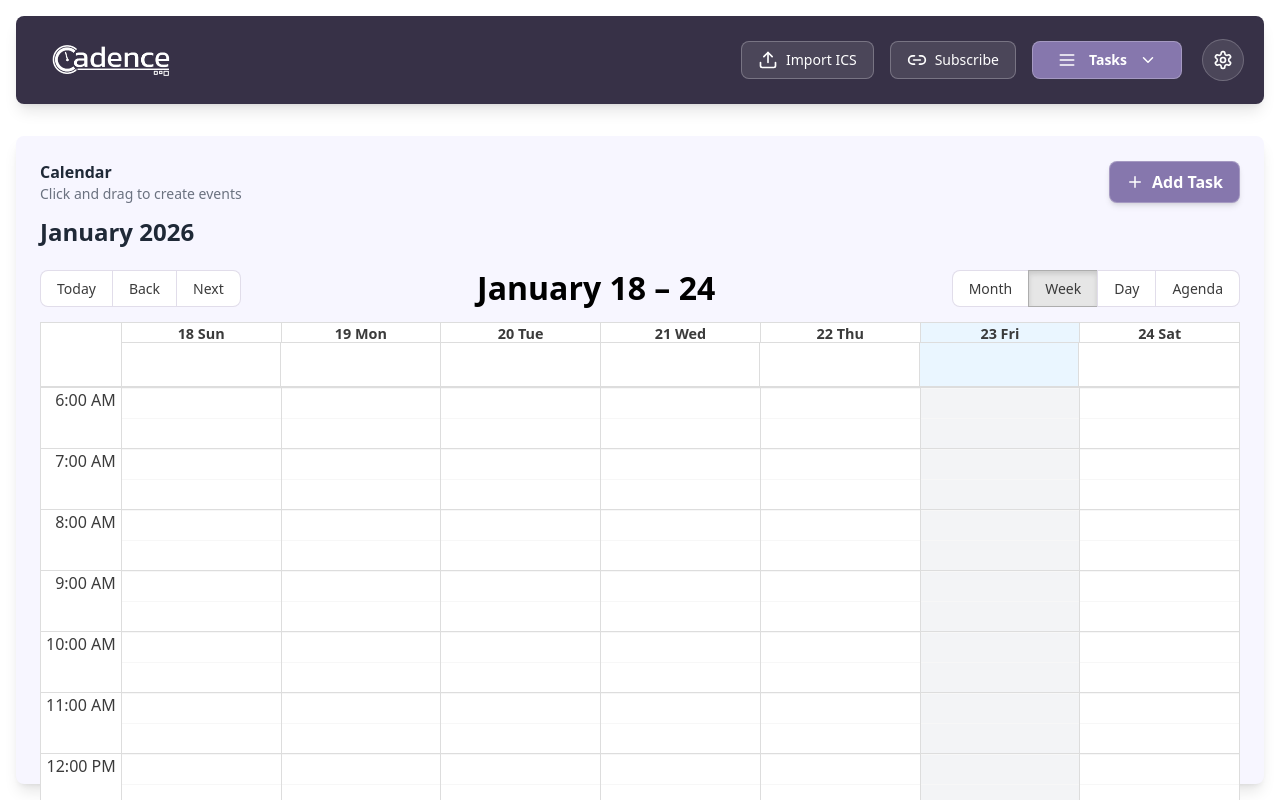
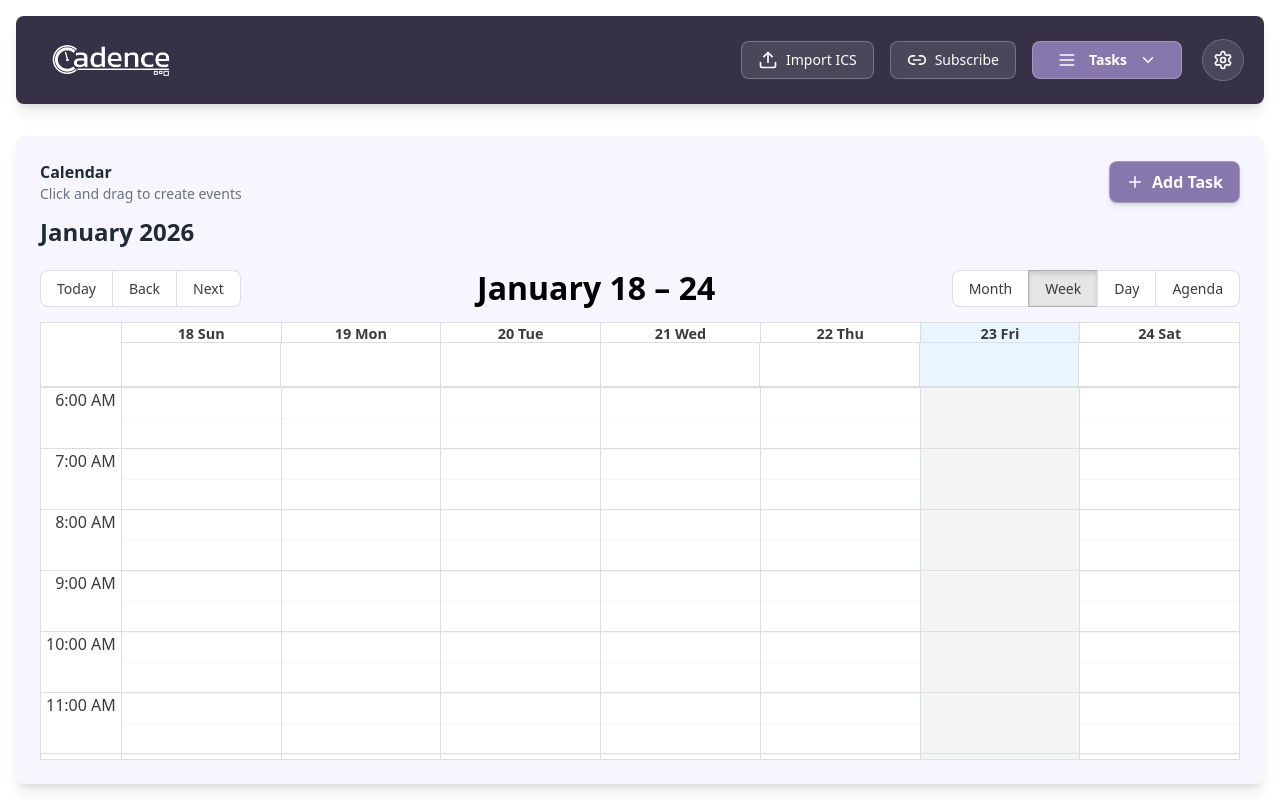
Before and after one commit to JunseongLee98/Capstone_Bridgers, a Next.js app: page / in a window 1280 px wide. Built offline with nearby package versions, Linux system fonts and the light colour scheme.

Commit message:
fix calendar height overflow

```diff
--- a/app/page.tsx
+++ b/app/page.tsx
@@ -1228,9 +1228,9 @@
       </header>
 
       {/* Full-width Calendar */}
-      <div className="flex-1 overflow-hidden">
+      <div className="flex-1 min-h-0 overflow-hidden">
         <div className="h-full w-full p-4">
-          <div className="h-full w-full bg-background rounded-lg shadow-lg p-6">
+          <div className="h-full w-full bg-background rounded-lg shadow-lg p-6 flex flex-col min-h-0">
             <div className="mb-3 flex items-center justify-between">
               <div>
                 <h2 className="text-base font-semibold text-gray-800">Calendar</h2>
@@ -1249,11 +1249,13 @@
                 Add Task
               </button>
             </div>
+            <div className="flex-1 min-h-0">
             <Calendar
               events={allEvents}
               onSelectSlot={handleSelectSlot}
               onSelectEvent={handleSelectEvent}
             />
+            </div>
           </div>
         </div>
       </div>
```
